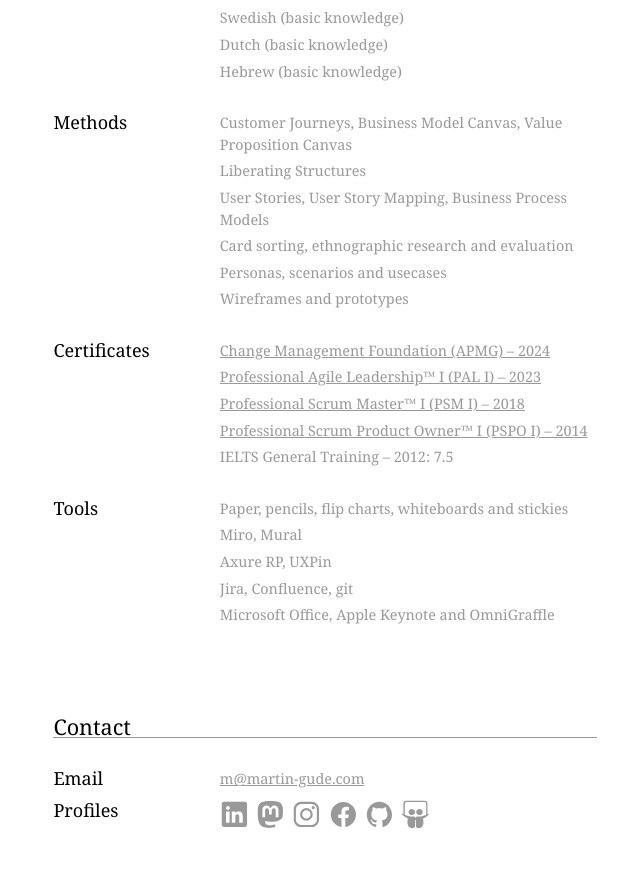
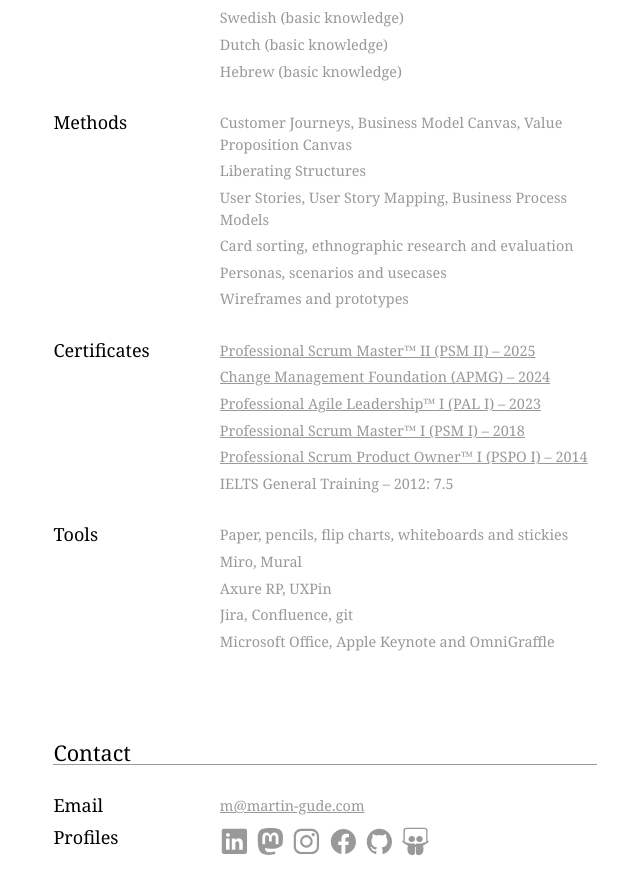
Before and after one commit to ma6/ma6.github.io, a Jekyll site: the page built from _pages/index.md, in a window 1280 px wide and 900 px high, scrolled down 5447 px. Shown: the top 895 px of the window, without its empty margins (273-913 px from the left). Built offline with Jekyll 4.4.1, drawn with Linux system fonts in a browser that asks for light colours; some web fonts are replaced; comment, search, counter and statistics services are not loaded; before the commit the page ends 6321 px from its top, so only the background shows below that.

Commit message:
Update skills.yml

```diff
--- a/_data/skills.yml
+++ b/_data/skills.yml
@@ -20,6 +20,7 @@
 
 - skill-headline: Certificates
   skills:
+    - skill: '<a href="https://www.credly.com/badges/600c45d9-f6ae-42c7-9729-8e3fcf0ec8dc/public_url">Professional Scrum Master™ II (PSM II) – 2025</a>'
     - skill: '<a href="https://www.credly.com/badges/303c995e-8cae-4371-8023-305357b86508/public_url">Change Management Foundation (APMG) – 2024</a>'
     - skill: '<a href="https://www.credly.com/badges/a2183392-841c-4e50-ae01-41e0ddd68674/public_url">Professional Agile Leadership™ I (PAL I) – 2023</a>'
     - skill: '<a href="https://www.credly.com/badges/47b0f00f-a7ba-40a9-a2bb-9429def0ee8b/public_url">Professional Scrum Master™ I (PSM I) – 2018</a>'
```
